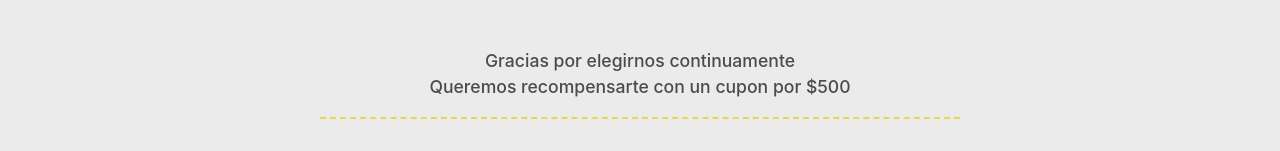
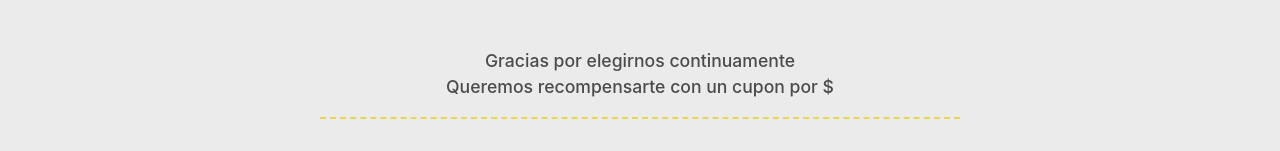
Before and after one commit to leandrobruzzi/challenge-meli-coupon-fe, a React (Create React App) app: page / in a window 1280 px wide. Shown: the part 385-536 px from the top of the page. Built offline with nearby package versions, Linux system fonts and the light colour scheme; the HTML template or start-up script is replaced by a standard one.

Commit message:
Fix monto cupon

```diff
--- a/src/components/CouponComponent.js
+++ b/src/components/CouponComponent.js
@@ -87,7 +87,7 @@ const CuponComponent = () => {
             </div>
             <div className="row justify-content-center">
                 <div className="agradecimiento col-12 col-md-6">
-                    <p>Gracias por elegirnos continuamente<br></br>Queremos recompensarte con un cupon por $500</p>
+                    <p>Gracias por elegirnos continuamente<br></br>Queremos recompensarte con un cupon por ${monto}</p>
                 </div>
             </div>
             <div className="row justify-content-center">
```
